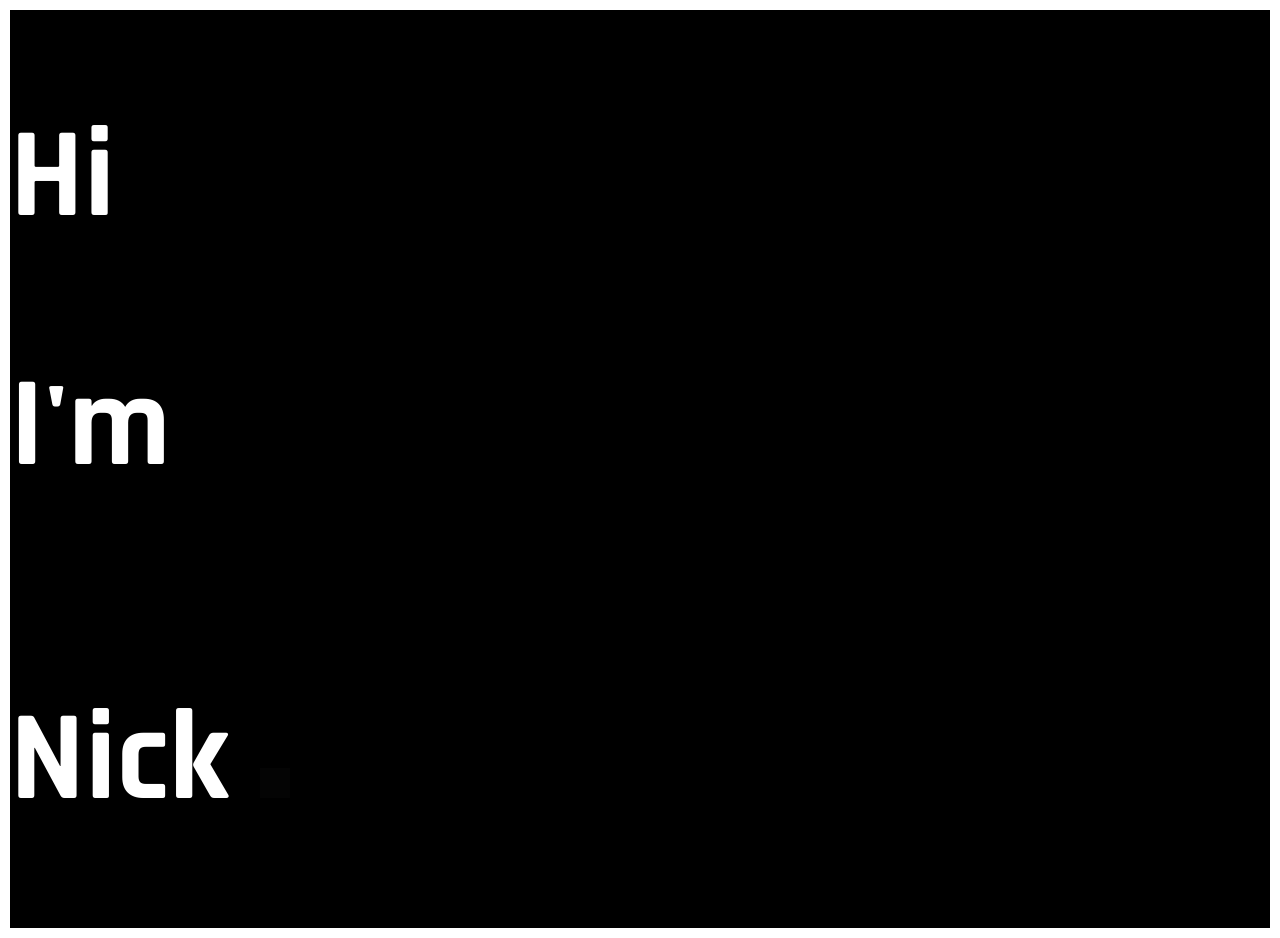
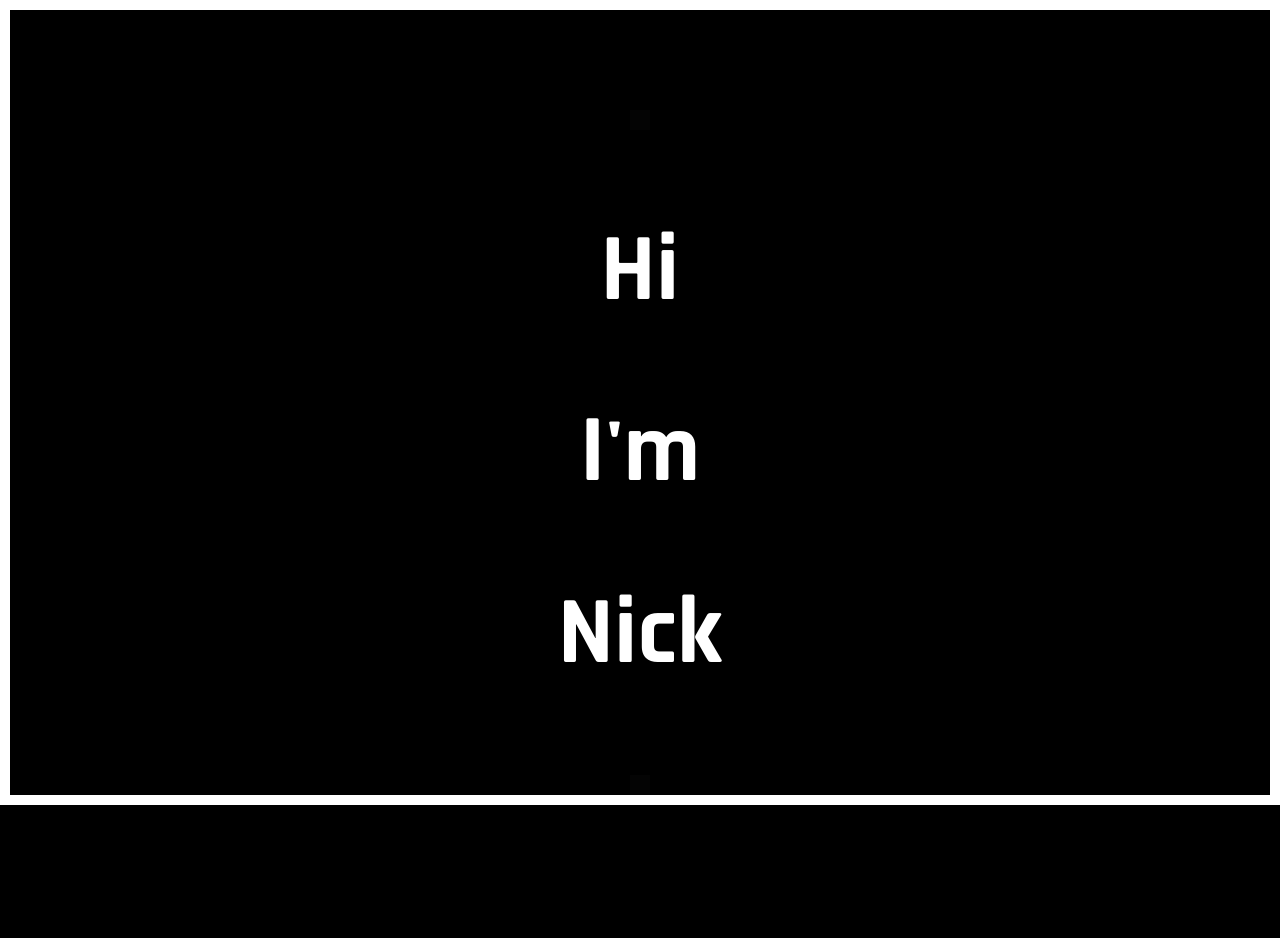
Before and after one commit to Nick-vr/nivr, a Gatsby site: page / in a window 1280 px wide. After the commit the page ends 805 px from the top, so only its background shows below. Built offline with nearby package versions, Linux system fonts and the light colour scheme; Gatsby itself is replaced by a stand-in of ours.

Commit message:
Dotdot blink

```diff
--- a/src/pages/index.js
+++ b/src/pages/index.js
@@ -3,37 +3,43 @@ import styled, { keyframes } from 'styled-components'
 
 import Layout from '../components/layout'
 
+const Wrap = styled.section`
+  display: flex;
+  flex-direction: column;
+  justify-content: center;
+  text-align: center;
+
+  h1 {
+    margin-bottom: -20px;
+  }
+`
+
 const blink = keyframes`
   0%{background-color: #FFF;}
   49%{background-color: #000;}
   50%{background-color: #000;}
+  90%{background-color: #FFF;}
   99%{background-color: #000;}
   100%{background-color: #FFF;}
 `
 
 const Dot = styled.div`
-  width: 30px;
-  height: 30px;
   animation: ${blink} 1.7s infinite ease;
-  margin: 0 0 130px 30px;
-`
-
-const InLine = styled.div`
-  display: flex;
-  align-items: flex-end;
-
-  h1 {
-  }
+  align-self: center;
+  width: 20px;
+  height: 20px;
+  margin-top: 100px;
 `
 
 const IndexPage = () => (
   <Layout>
-    <h1>Hi</h1>
-    <h1>I'm</h1>
-    <InLine>
+    <Wrap>
+      <Dot />
+      <h1>Hi</h1>
+      <h1>I'm</h1>
       <h1>Nick</h1>
       <Dot />
-    </InLine>
+    </Wrap>
   </Layout>
 )
 
```
